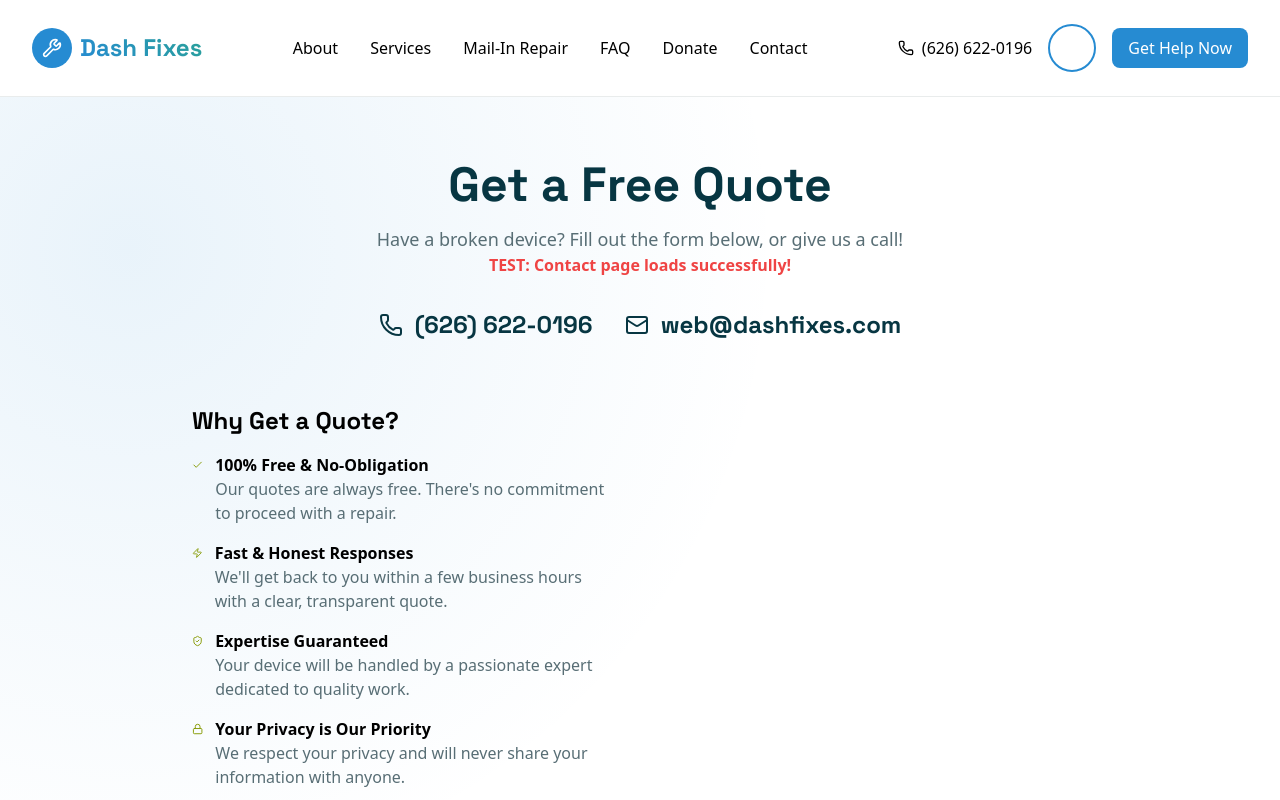
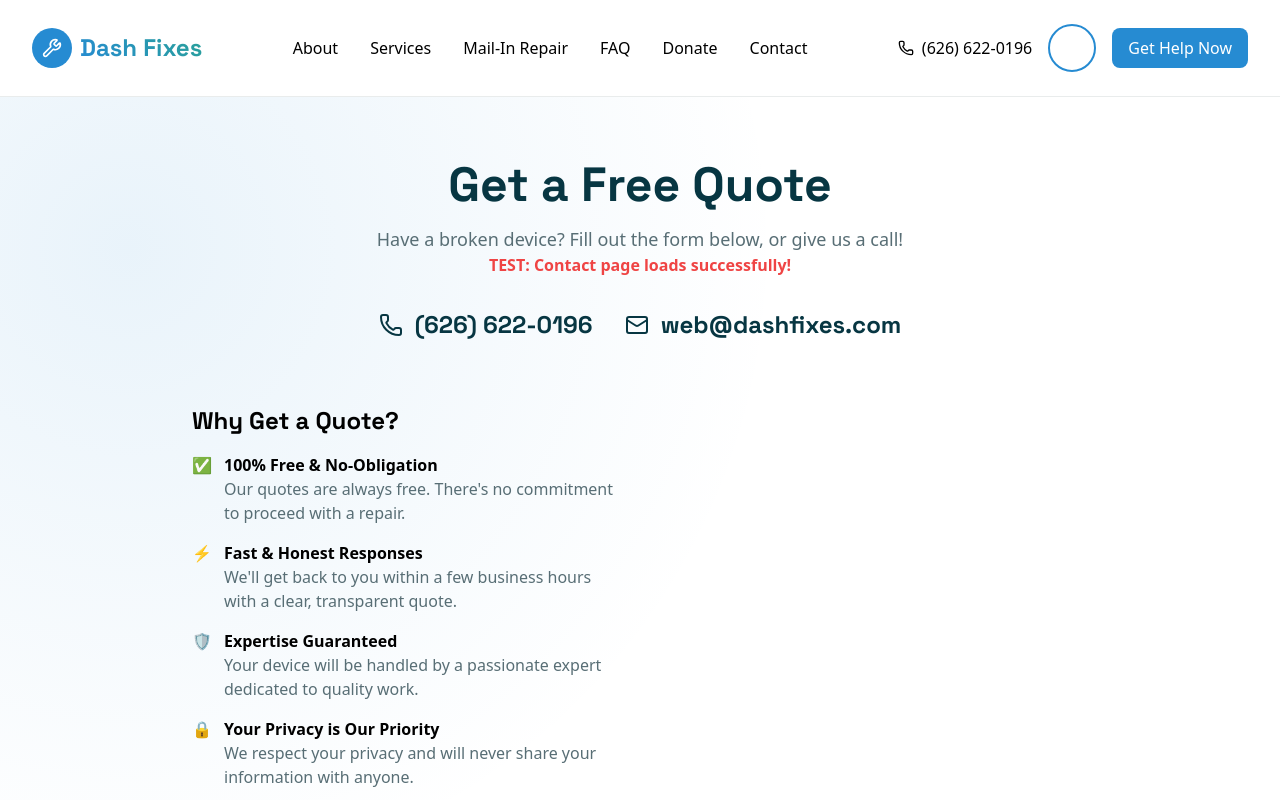
Before and after one commit to debugonezero/dash-fixes-v2, a Next.js app: page /contact in a window 1280 px wide. Shown: the top 800 px of the page. Built offline with nearby package versions, Linux system fonts and the light colour scheme.

Commit message:
Remove unused ContactForm import and replace Lucide icons with emojis in WhyGetAQuote to prevent loading errors

```diff
--- a/src/app/contact/page.tsx
+++ b/src/app/contact/page.tsx
@@ -1,5 +1,4 @@
-import ContactForm from "../ContactForm";
-import { Check, Zap, ShieldCheck, Lock, Phone, Mail } from "lucide-react";
+import { Phone, Mail } from "lucide-react";
 
 const WhyGetAQuote = () => (
   <div className="pt-8 md:pt-0">
@@ -8,7 +7,7 @@ const WhyGetAQuote = () => (
     </h3>
     <ul className="space-y-4">
       <li className="flex items-start">
-        <Check className="text-accentGreen mr-3 mt-1" size={16} />
+        <span className="text-accentGreen mr-3">✅</span>
         <div>
           <h4 className="font-bold dark:text-solarized-light">
             100% Free & No-Obligation
@@ -20,7 +19,7 @@ const WhyGetAQuote = () => (
         </div>
       </li>
       <li className="flex items-start">
-        <Zap className="text-accentGreen mr-3 mt-1" size={16} />
+        <span className="text-accentGreen mr-3">⚡</span>
         <div>
           <h4 className="font-bold dark:text-solarized-light">
             Fast & Honest Responses
@@ -32,7 +31,7 @@ const WhyGetAQuote = () => (
         </div>
       </li>
       <li className="flex items-start">
-        <ShieldCheck className="text-accentGreen mr-3 mt-1" size={16} />
+        <span className="text-accentGreen mr-3">🛡️</span>
         <div>
           <h4 className="font-bold dark:text-solarized-light">
             Expertise Guaranteed
@@ -44,7 +43,7 @@ const WhyGetAQuote = () => (
         </div>
       </li>
       <li className="flex items-start">
-        <Lock className="text-accentGreen mr-3 mt-1" size={16} />
+        <span className="text-accentGreen mr-3">🔒</span>
         <div>
           <h4 className="font-bold dark:text-solarized-light">
             Your Privacy is Our Priority
```
